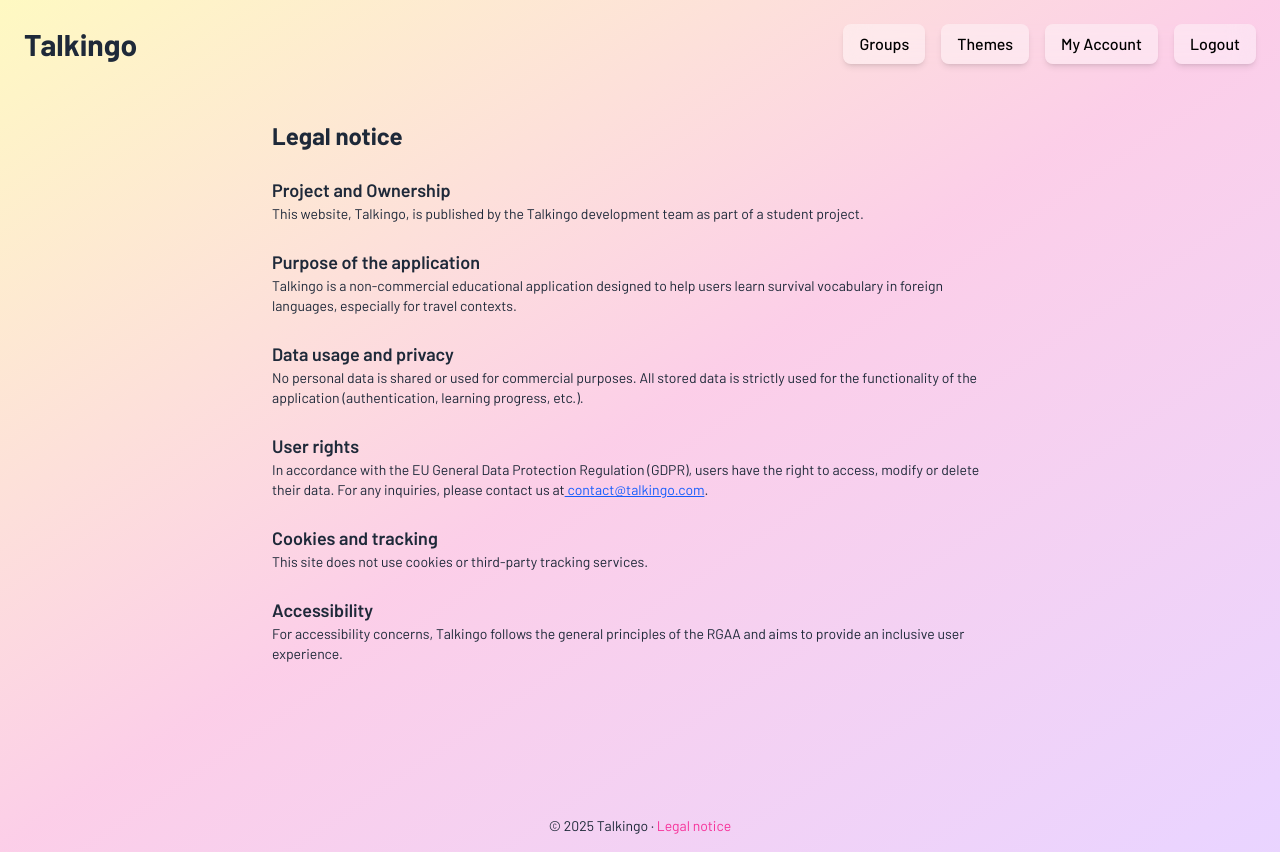
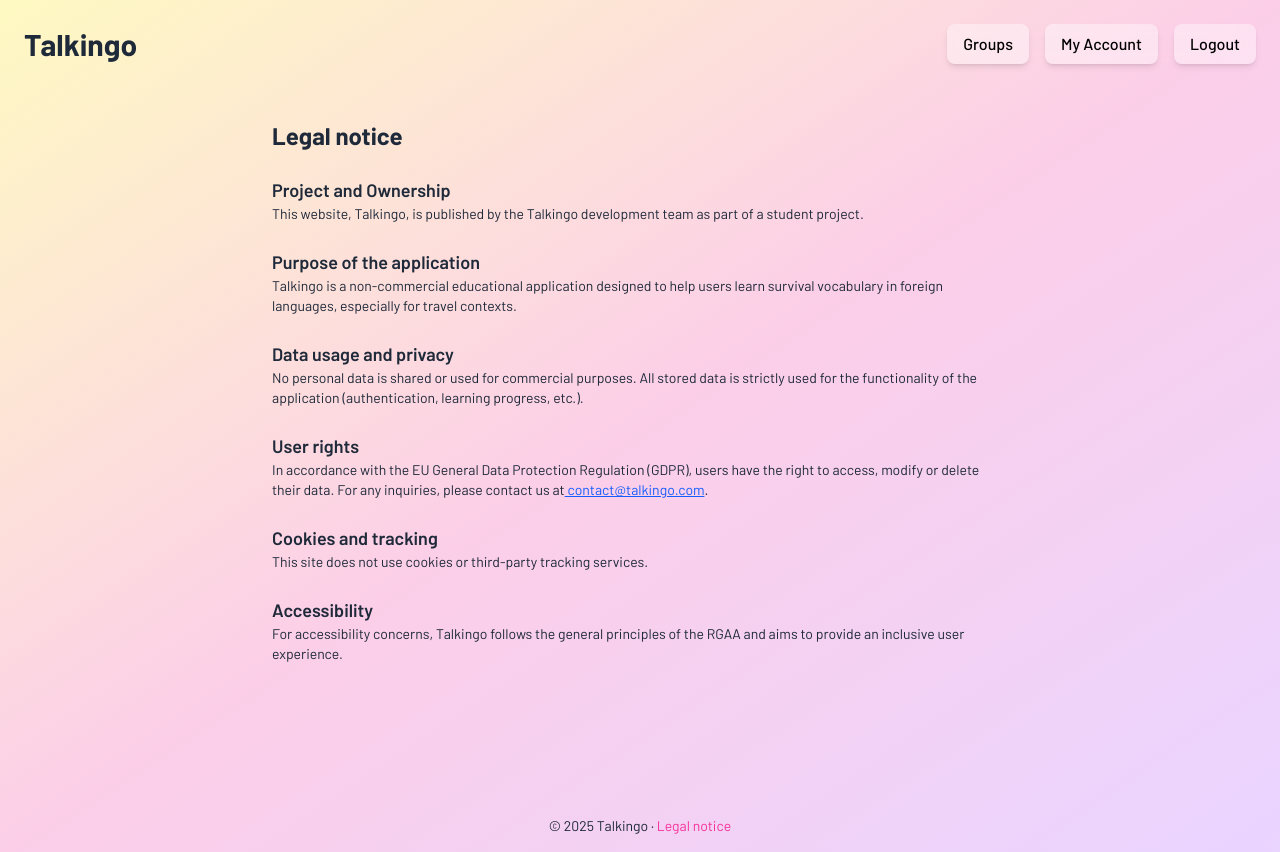
Before and after one commit to YanisBra/Talkingo_frontend, a React (Vite) app: page /legal in a window 1280 px wide. Built offline with nearby package versions, Linux system fonts and the light colour scheme; a web font is replaced by a local one.

Commit message:
fix(Navbar) : themes section deleted

```diff
--- a/src/components/Navbar.jsx
+++ b/src/components/Navbar.jsx
@@ -66,15 +66,6 @@ const Navbar = () => {
         <button
           onClick={() => {
             setMenuOpen(false);
-            navigate("/themes");
-          }}
-          className="px-4 py-2 bg-pink-400 hover:bg-pink-500 text-white font-medium rounded-lg shadow-md transition cursor-pointer lg:bg-white/40 lg:hover:bg-white/60 lg:text-black lg:backdrop-blur-md"
-        >
-          Themes
-        </button>
-        <button
-          onClick={() => {
-            setMenuOpen(false);
             navigate("/account");
           }}
           className="px-4 py-2 bg-pink-400 hover:bg-pink-500 text-white font-medium rounded-lg shadow-md transition cursor-pointer lg:bg-white/40 lg:hover:bg-white/60 lg:text-black lg:backdrop-blur-md"
```
